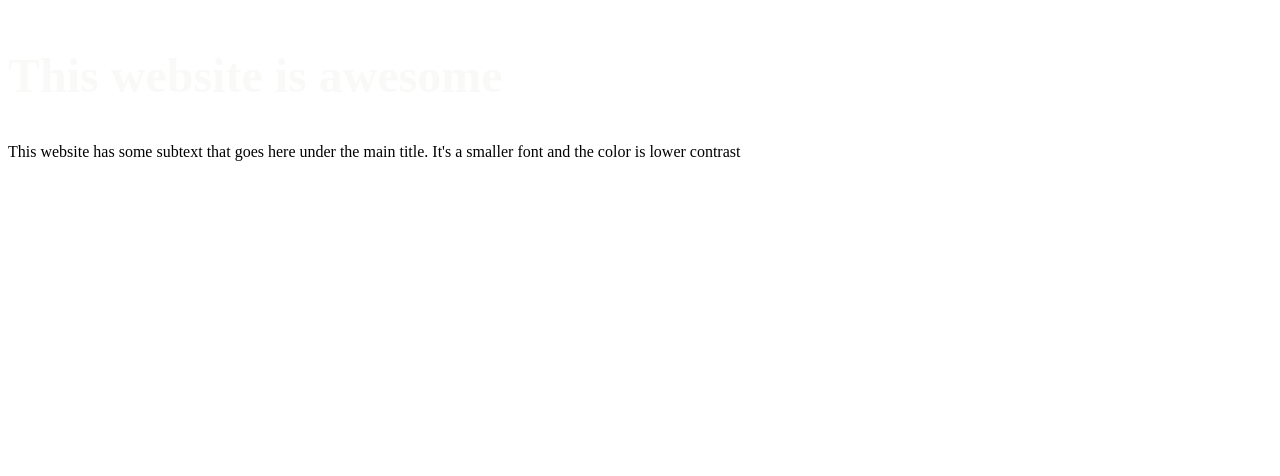
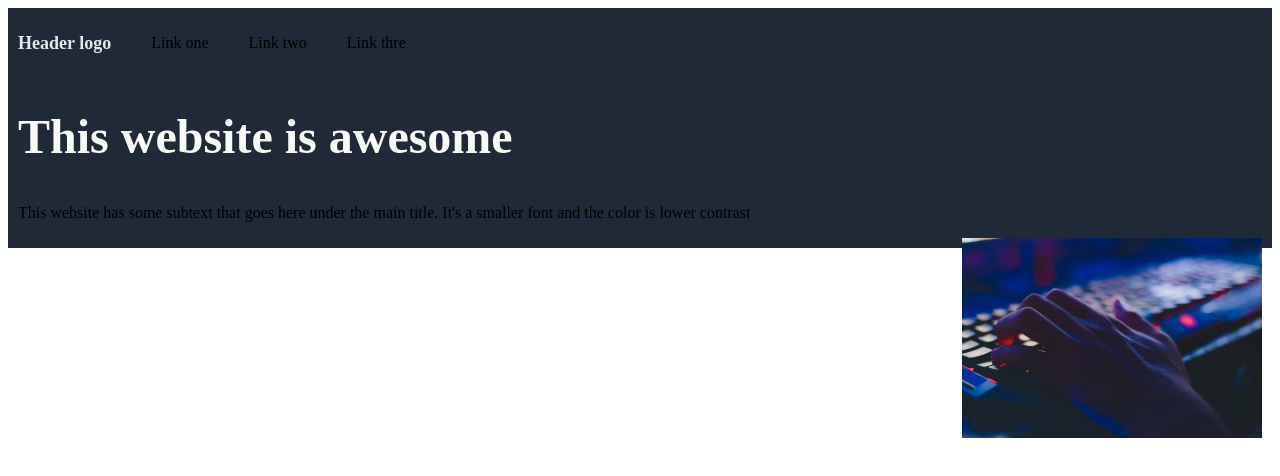
Before and after one commit to Looch8/landing-page, a plain HTML site: page index.html in a window 1280 px wide. Drawn offline with Linux system fonts and the light colour scheme.

Commit message:
added heading. title, image, background color. Still have to use flexbox to adjust.

```diff
--- a/index.html
+++ b/index.html
@@ -8,18 +8,43 @@
     <title>Landing-page</title>
 </head>
 <body>
+
+    <main>
+
+    <section class="section-1">
     <header>
+       <h2 class="header-logo">
+            Header logo
+       </h2>
+        <li>
+            <ul>Link one</ul>
+            <ul>Link two</ul>
+            <ul>Link thre</ul>
+        </li>
 
     </header>
-    <main>
-     <section>
+
             <h1 class="title">
               This website is awesome
             </h1>
             <p>
              This website has some subtext that goes here under the main title. It's a smaller font and the color is lower contrast
             </p>
+            <img src="img/keyboard.jpg" alt="typiing on a keyboard in a dark room">
         </section>
+
+     <section>
+
+     </section>
+
+     <section>
+
+     </section>
+
+     <section>
+
+     </section>
+
     </main>
     <footer>
 
--- a/style.css
+++ b/style.css
@@ -4,9 +4,13 @@ body {
 }
 
 header {
-    background-color: hex(#1F2937);
+
     display: flex;
     margin-top: auto;
+}
+.header-logo {
+    font-size: 18px;
+    color: #e5e7eb;
 }
 
 .title {
@@ -14,3 +18,18 @@ header {
     font-weight: bolder;
     color: #F9FAF8;
 }
+
+li {
+    display: flex;
+}
+
+.section-1 {
+    border: 0;
+    padding: 10px;
+    background-color:#1F2937;
+}
+img {
+    max-width: 300px;
+    height: 200px;
+    float: right;
+}
```
Also changed, not shown: img/keyboard.jpg (added), 2 other files. Lines whose indentation alone changed are shown as unchanged.
